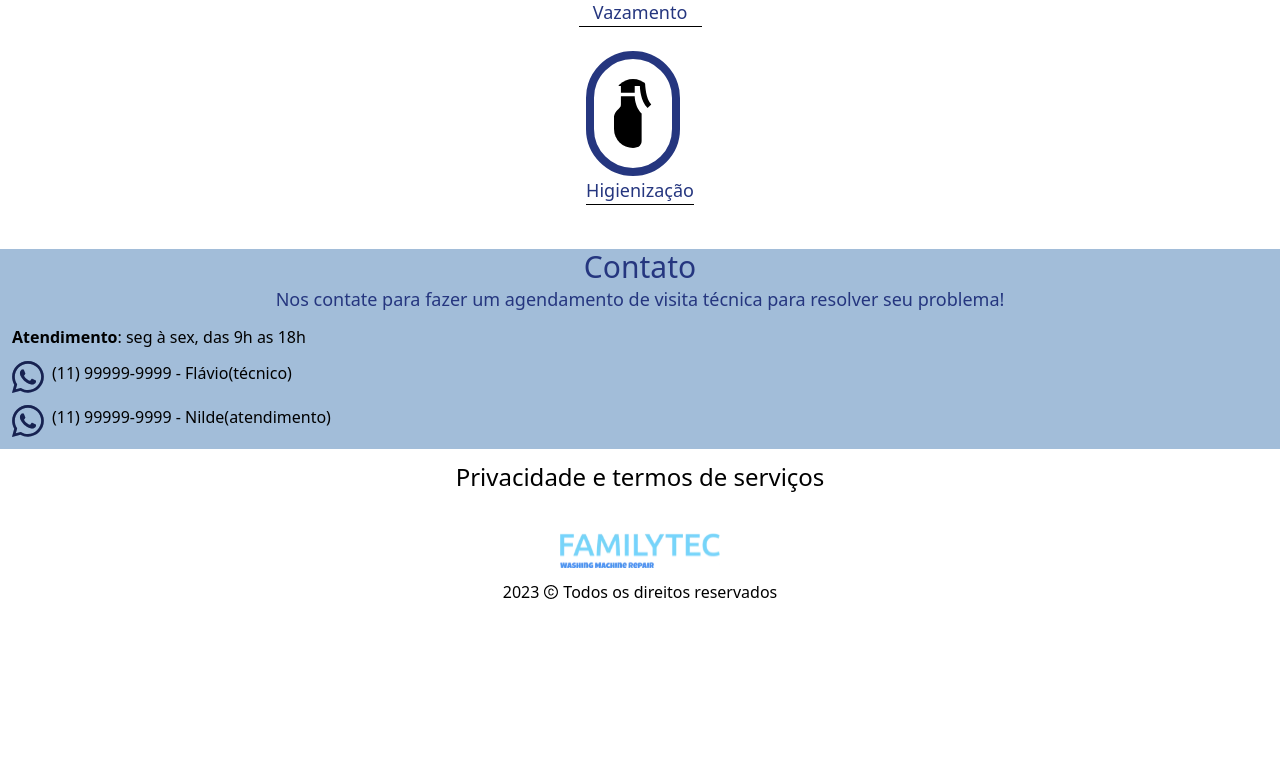
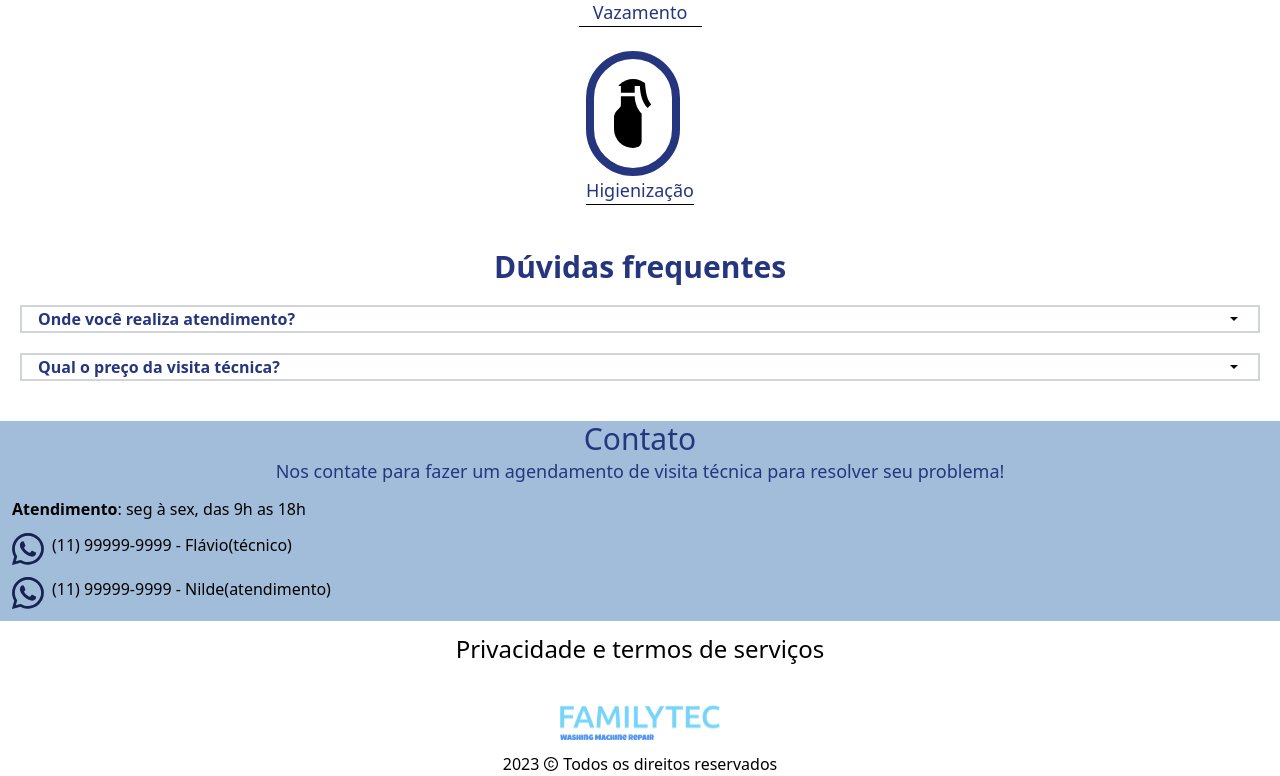
Before and after one commit to zThiago15/family-tec-frontend, a React (Vite) app: page / in a window 1280 px wide. Shown: the part 2965-3741 px from the top of the page. Before the commit the page ends 3569 px from the top, so only its background shows below. Built offline with nearby package versions, Linux system fonts and the light colour scheme.

Commit message:
feat: FAQs section with style, showing answer when clicking on the question

```diff
--- /dev/null
+++ b/src/pages/landing-page/components/FAQs.tsx
@@ -0,0 +1,30 @@
+import { useState } from 'react';
+import { IoMdArrowDropdown, IoMdArrowDropup } from 'react-icons/io';
+
+interface FAQsProps {
+  question: string;
+  answer: string;
+}
+
+export default function FAQs(props: FAQsProps) {
+
+  const { answer, question } = props;
+
+  const [showAnswer, setShowAnswer] = useState(false);
+
+  return (
+    <section className={` m-5 border-solid border-gray-300 border-2 ${showAnswer && 'border-l-4 border-l-primary-color'}`}>
+        <button
+          className="cursor-pointer w-full px-4 flex justify-between items-center"
+          onClick={ () => setShowAnswer(!showAnswer)}
+        >
+          <p className="text-primary-color font-semibold">{question}</p>
+          {showAnswer ? <IoMdArrowDropup /> : <IoMdArrowDropdown />}
+        </button>
+        <span className={`${showAnswer ? 'block' : 'hidden'} overflow-hidden p-2`}>
+          <p>{answer}</p>
+        </span>
+
+    </section>
+  );
+}
--- a/src/pages/landing-page/landing-page.tsx
+++ b/src/pages/landing-page/landing-page.tsx
@@ -16,6 +16,7 @@ import { AiOutlineCopyright } from 'react-icons/ai';
 import Service from './components/Service';
 import Status from './components/Status';
 import Header from './components/Header';
+import FAQs from './components/FAQs';
 
 export default function LandingPage() {
 
@@ -56,8 +57,14 @@ export default function LandingPage() {
           </span>
 
         </section>
+        <section>
+          <h1 className="text-3xl text-primary-color text-center font-bold mb-5">Dúvidas frequentes</h1>
+          <FAQs question="Onde você realiza atendimento?" answer="Realizo atendimento na região metropolitana da capital de São Paulo." />
+          <FAQs question="Qual o preço da visita técnica?" answer="O orçamento da visita varia entre R$45 e R$70." />
+        </section>
+
       </main>
-      <footer>
+      <footer className="mt-10">
         <div id="contact" className="bg-background-color">
           <h1 className="text-3xl text-primary-color text-center">Contato</h1>
           <p className="text-primary-color text-lg text-center px-3">Nos contate para fazer um agendamento de visita técnica para resolver seu problema!</p>
```
